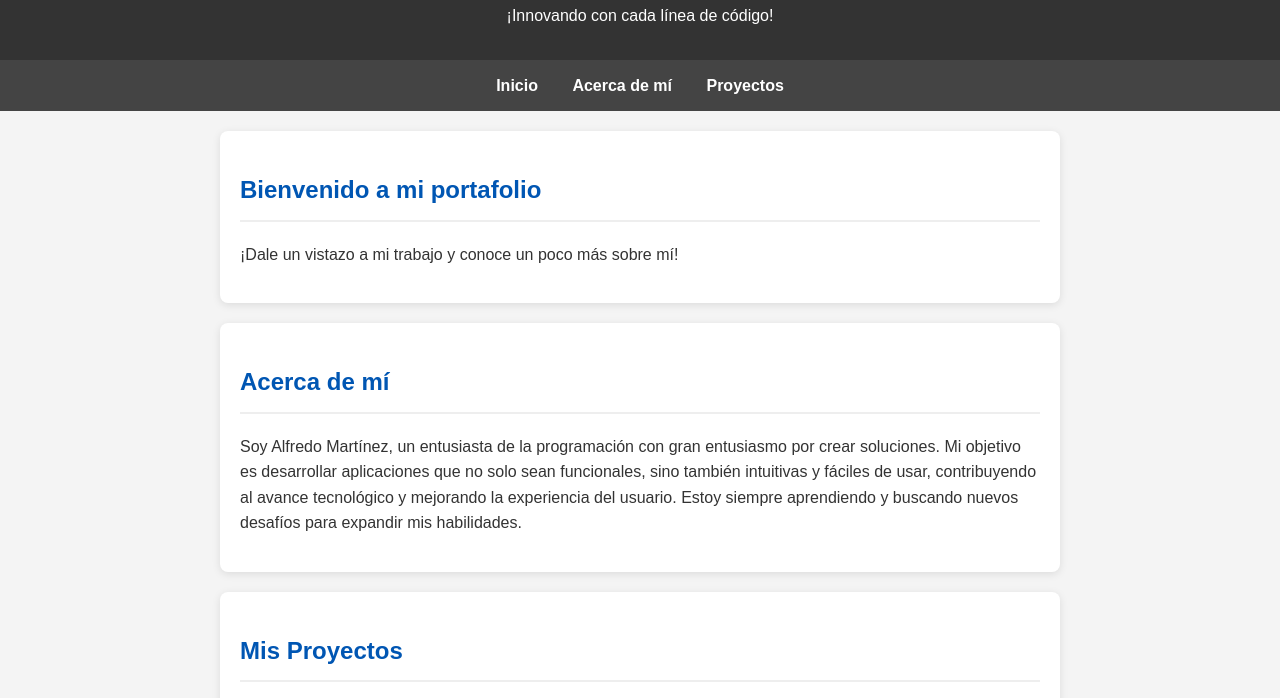
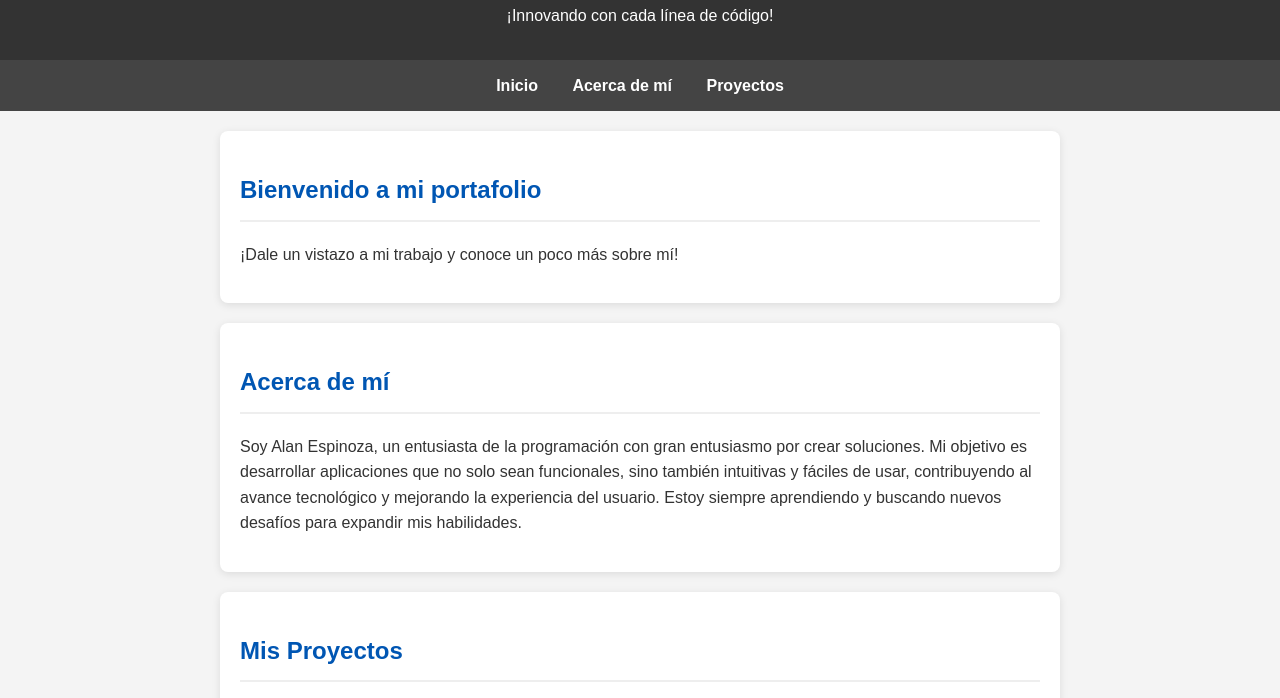
Before and after one commit to AlanEp-sys/AlanEp-sys.github.io, a plain HTML site: page index.html in a window 1280 px wide. Shown: the part 102-800 px from the top of the page. Drawn offline with Linux system fonts and the light colour scheme.

Commit message:
Add files via upload

```diff
--- a/index.html
+++ b/index.html
@@ -29,7 +29,7 @@
     <section id="acerca-de-mi">
         <article>
             <h2>Acerca de mí</h2>
-            <p>Soy Alfredo Martínez, un entusiasta de la programación con gran entusiasmo por crear soluciones.
+            <p>Soy Alan Espinoza, un entusiasta de la programación con gran entusiasmo por crear soluciones.
                 Mi objetivo es desarrollar aplicaciones que no solo sean funcionales, sino también intuitivas y
                 fáciles de usar, contribuyendo al avance tecnológico y mejorando la experiencia del usuario.
                 Estoy siempre aprendiendo y buscando nuevos desafíos para expandir mis habilidades.</p>
```
